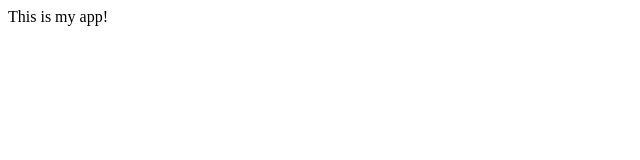
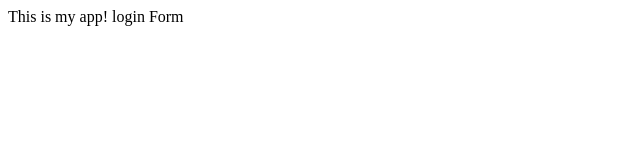
Before and after one commit to RifatPiyal/appsample, a plain HTML site: page index.html in a window 1280 px wide. Shown: the full height of the page, 0-640 px from the left. Drawn offline with Linux system fonts and the light colour scheme.

Commit message:
login form

```diff
--- /dev/null
+++ b/d1/app1.js
@@ -0,0 +1 @@
+console.log('10');
--- /dev/null
+++ b/d2/app2.js
@@ -0,0 +1 @@
+console.log('2');
--- a/index.html
+++ b/index.html
@@ -6,5 +6,6 @@
     </head>
     <body>
     This is my app!
+        login Form
     </body>
 </html>
```
Also changed, not shown: login.html (added).
